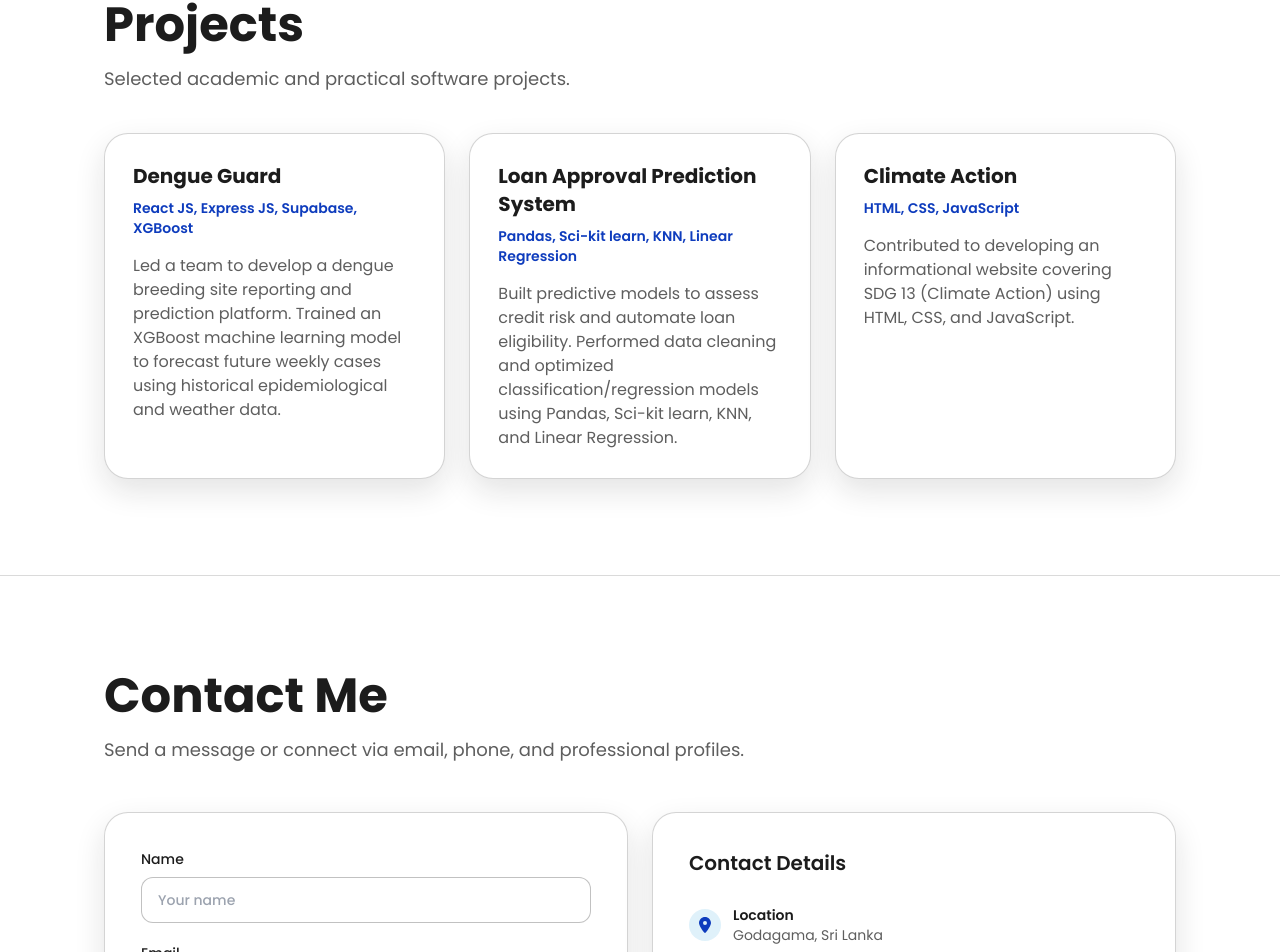
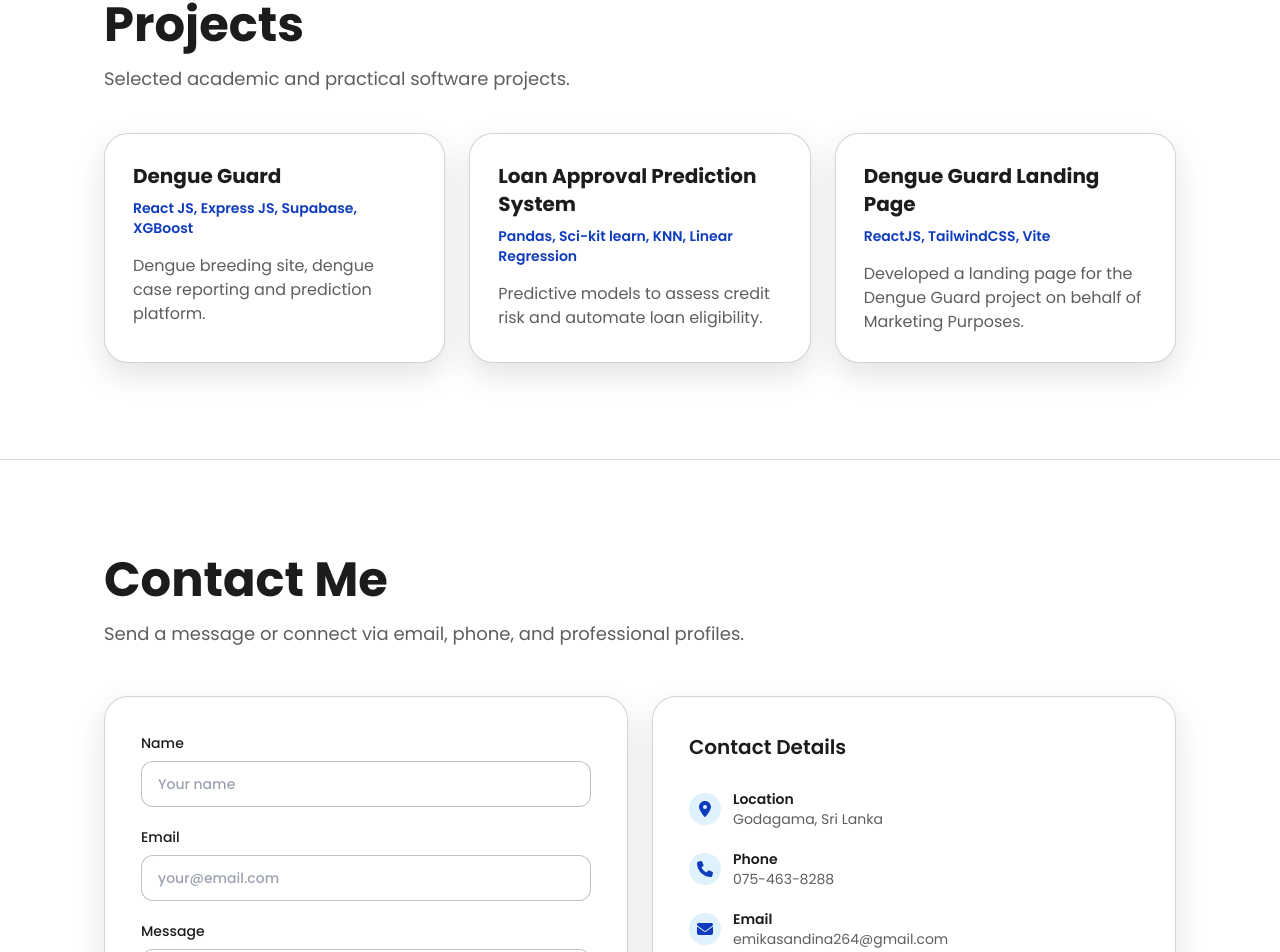
Before and after one commit to emika-sandina/portfolio-web-dashboard, a React (Vite) app: page / in a window 1280 px wide. Shown: the part 3315-4267 px from the top of the page. Built offline with nearby package versions, Linux system fonts and the light colour scheme.

Commit message:
updated projects section

```diff
--- a/src/components/ProjectsSection.jsx
+++ b/src/components/ProjectsSection.jsx
@@ -5,19 +5,19 @@ const projects = [
     title: "Dengue Guard",
     stack: "React JS, Express JS, Supabase, XGBoost",
     description:
-      "Led a team to develop a dengue breeding site reporting and prediction platform. Trained an XGBoost machine learning model to forecast future weekly cases using historical epidemiological and weather data.",
+      "Dengue breeding site, dengue case reporting and prediction platform.",
   },
   {
     title: "Loan Approval Prediction System",
     stack: "Pandas, Sci-kit learn, KNN, Linear Regression",
     description:
-      "Built predictive models to assess credit risk and automate loan eligibility. Performed data cleaning and optimized classification/regression models using Pandas, Sci-kit learn, KNN, and Linear Regression.",
+      "Predictive models to assess credit risk and automate loan eligibility.",
   },
   {
-    title: "Climate Action",
-    stack: "HTML, CSS, JavaScript",
+    title: "Dengue Guard Landing Page",
+    stack: "ReactJS, TailwindCSS, Vite",
     description:
-      "Contributed to developing an informational website covering SDG 13 (Climate Action) using HTML, CSS, and JavaScript.",
+      "Developed a landing page for the Dengue Guard project on behalf of Marketing Purposes.",
   },
 ];
 
```
